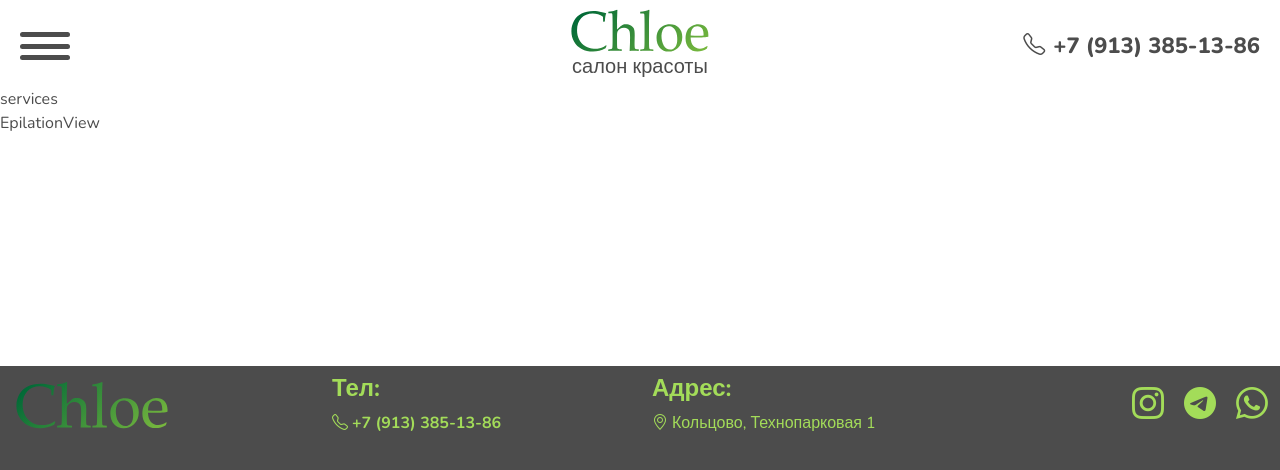
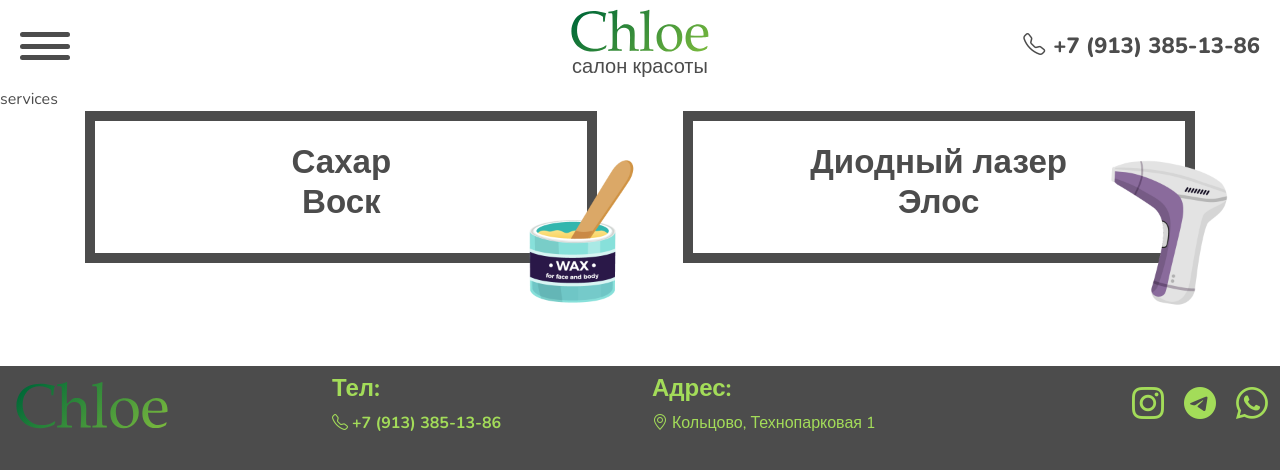
Before and after one commit to kostik-omsk/beauty_salon, a Vue app: page /services/epilation in a window 1280 px wide. Shown: the top 470 px of the page. Built offline with nearby package versions, Linux system fonts and the light colour scheme.

Commit message:
feat: add EpilationView

```diff
--- a/src/views/EpilationView/EpilationView.vue
+++ b/src/views/EpilationView/EpilationView.vue
@@ -1,7 +1,90 @@
 <template>
-  <div>EpilationView</div>
+  <!-- <h2>Эпиляция</h2> -->
+  <div class="categorys">
+    <div class="category">
+      <div class="category__title">
+        <h3>
+          Сахар <br />
+          Воск
+        </h3>
+      </div>
+      <span class="category__img">
+        <img src="@/assets/img/wax.png" alt="" />
+      </span>
+    </div>
+    <div class="category">
+      <div class="category__title">
+        <h3>
+          Диодный лазер <br />
+          Элос
+        </h3>
+      </div>
+      <span class="category__img">
+        <img src="@/assets/img/lazer.png" alt="" />
+      </span>
+    </div>
+  </div>
 </template>
 
 <script lang="ts" setup></script>
 
-<style lang="scss" scoped></style>
+<style lang="scss" scoped>
+@import '@/assets/style/var.scss';
+.categorys {
+  display: flex;
+  justify-content: space-evenly;
+}
+.category {
+  position: relative;
+  padding: 2rem 1rem;
+  display: flex;
+  align-items: center;
+  justify-content: center;
+  width: 40%;
+  cursor: pointer;
+
+  &:before {
+    content: '';
+    display: block;
+    position: absolute;
+    top: 0;
+    right: 0;
+    width: 100%;
+    height: 100%;
+    border: 10px solid $myprimary;
+    -webkit-transition: 0.4s cubic-bezier(0.68, -0.55, 0.27, 1.55);
+    transition: 0.4s cubic-bezier(0.68, -0.55, 0.27, 1.55);
+  }
+
+  &:hover:before {
+    border-color: $mygreen;
+    animation: product-border-bounce 0.4s ease-in-out;
+  }
+
+  .category__title {
+    text-align: center;
+  }
+
+  &__img {
+    position: absolute;
+    right: -10%;
+    bottom: -30%;
+    width: 150px;
+    img {
+      width: 100%;
+    }
+  }
+}
+
+@keyframes product-border-bounce {
+  0% {
+    scale: 1;
+  }
+  50% {
+    scale: 1.05;
+  }
+  100% {
+    scale: 1;
+  }
+}
+</style>
```
Also changed, not shown: src/assets/img/lazer.png (added), src/assets/img/wax.png (added).
